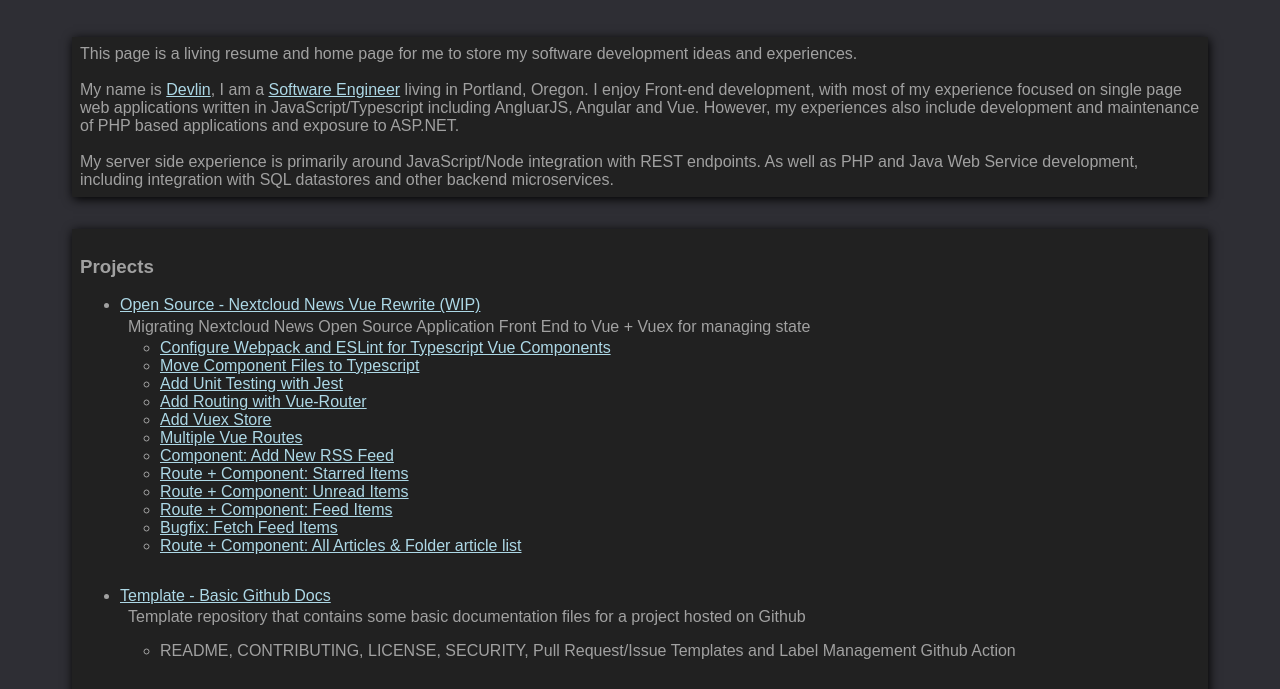
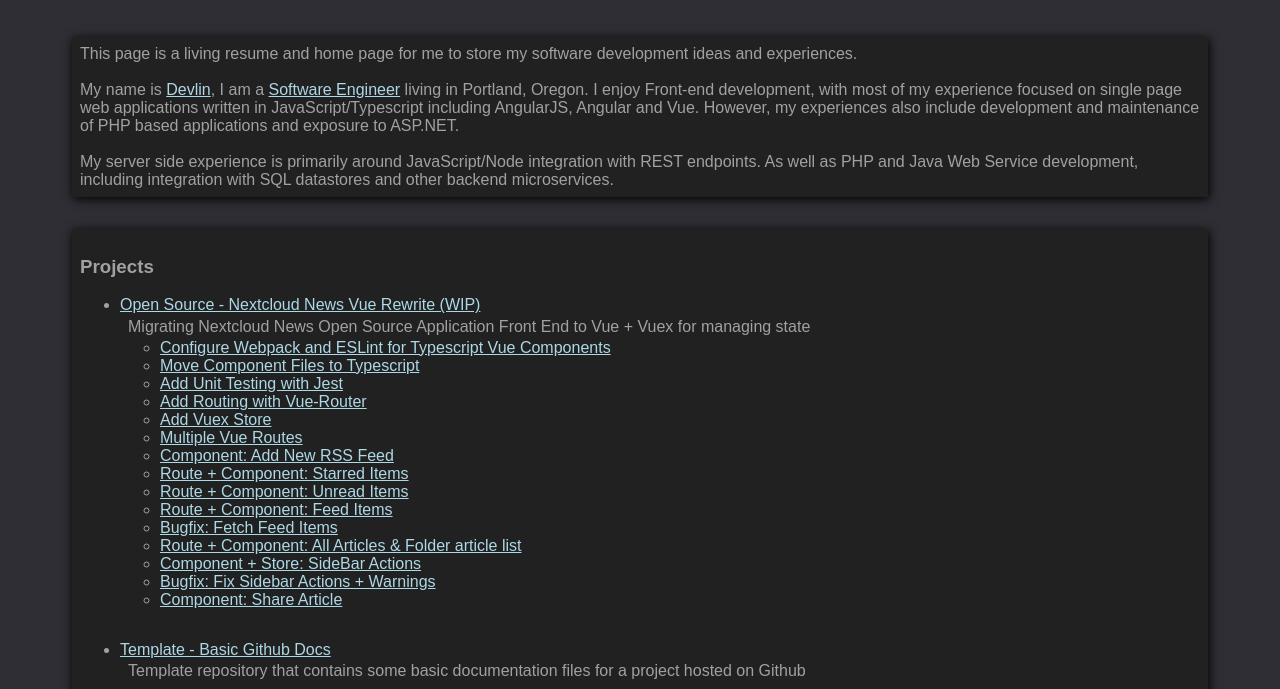
Before and after one commit to devlinjunker/devlinjunker.github.io, a plain HTML site: page index.html in a window 1280 px wide. Shown: the part 67-756 px from the top of the page. Drawn offline with Linux system fonts and the light colour scheme; no server answers.

Commit message:
more Nextcloud News PRs

```diff
--- a/index.html
+++ b/index.html
@@ -129,7 +129,7 @@
     My name is <a href="https://www.linkedin.com/in/devlin-junker/">Devlin</a>,
     I am a <a href="http://github.com/devlinjunker">Software Engineer</a> living in Portland, Oregon.
     I enjoy Front-end development, with most of my experience focused on single page web
-    applications written in JavaScript/Typescript including AngluarJS, Angular and Vue.
+    applications written in JavaScript/Typescript including AngularJS, Angular and Vue.
     However, my experiences also include development and maintenance of PHP based applications and
     exposure to ASP.NET.
     <br/>
@@ -186,6 +186,15 @@
           </a></li>
           <li><a href="https://github.com/nextcloud/news/pull/2346">
             Route + Component: All Articles & Folder article list
+          </a></li>
+          <li><a href="https://github.com/nextcloud/news/pull/2354">
+            Component + Store: SideBar Actions
+          </a></li>
+          <li><a href="https://github.com/nextcloud/news/pull/2360">
+            Bugfix: Fix Sidebar Actions + Warnings
+          </a></li>
+          <li><a href="https://github.com/nextcloud/news/pull/2361">
+            Component: Share Article
           </a></li>
         </ul>
       </li>
```
